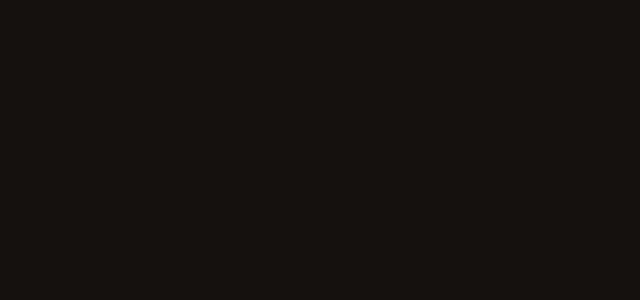
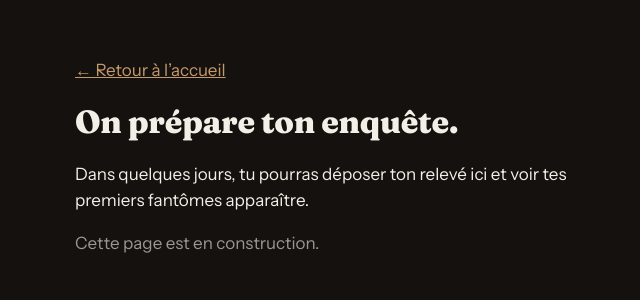
Before and after one commit to madameanash111-cell/fantomes, a Next.js app: page /commencer in a window 1280 px wide. Before the commit this address had no page. Shown: the top 300 px of the page, without its empty margins (313-953 px from the left). Built offline with nearby package versions, Linux system fonts and the light colour scheme.

Commit message:
page.tsx

```diff
--- /dev/null
+++ b/app/commencer/page.tsx
@@ -0,0 +1,14 @@
+import Link from "next/link";
+
+export const metadata = { title: "Commencer — Fantômes" };
+
+export default function Commencer() {
+  return (
+    <main className="wrap" style={{ padding: "2.5rem 1.25rem 3rem" }}>
+      <p><Link href="/" style={{ color: "var(--caramel)" }}>← Retour à l’accueil</Link></p>
+      <h1 className="titre" style={{ fontSize: "2rem" }}>On prépare ton enquête.</h1>
+      <p>Dans quelques jours, tu pourras déposer ton relevé ici et voir tes premiers fantômes apparaître.</p>
+      <p style={{ opacity: 0.6 }}>Cette page est en construction.</p>
+    </main>
+  );
+}
```
